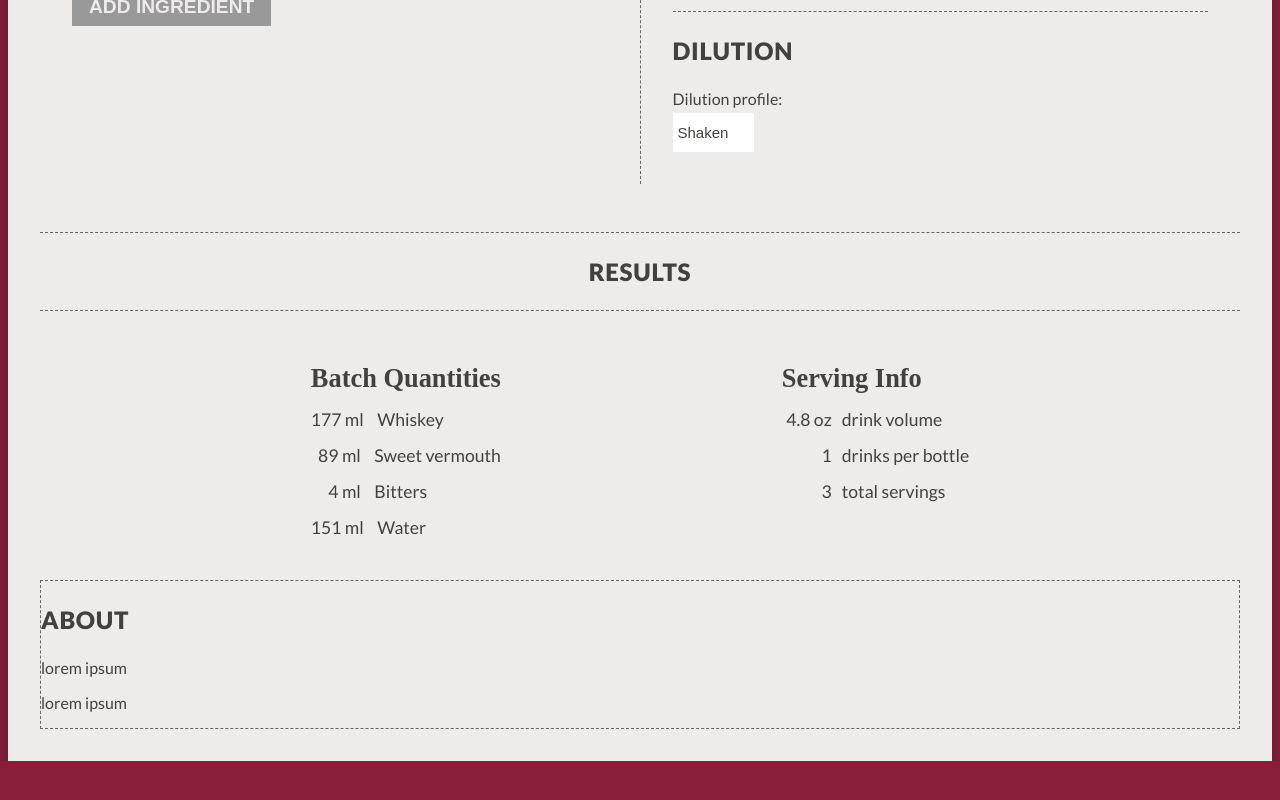
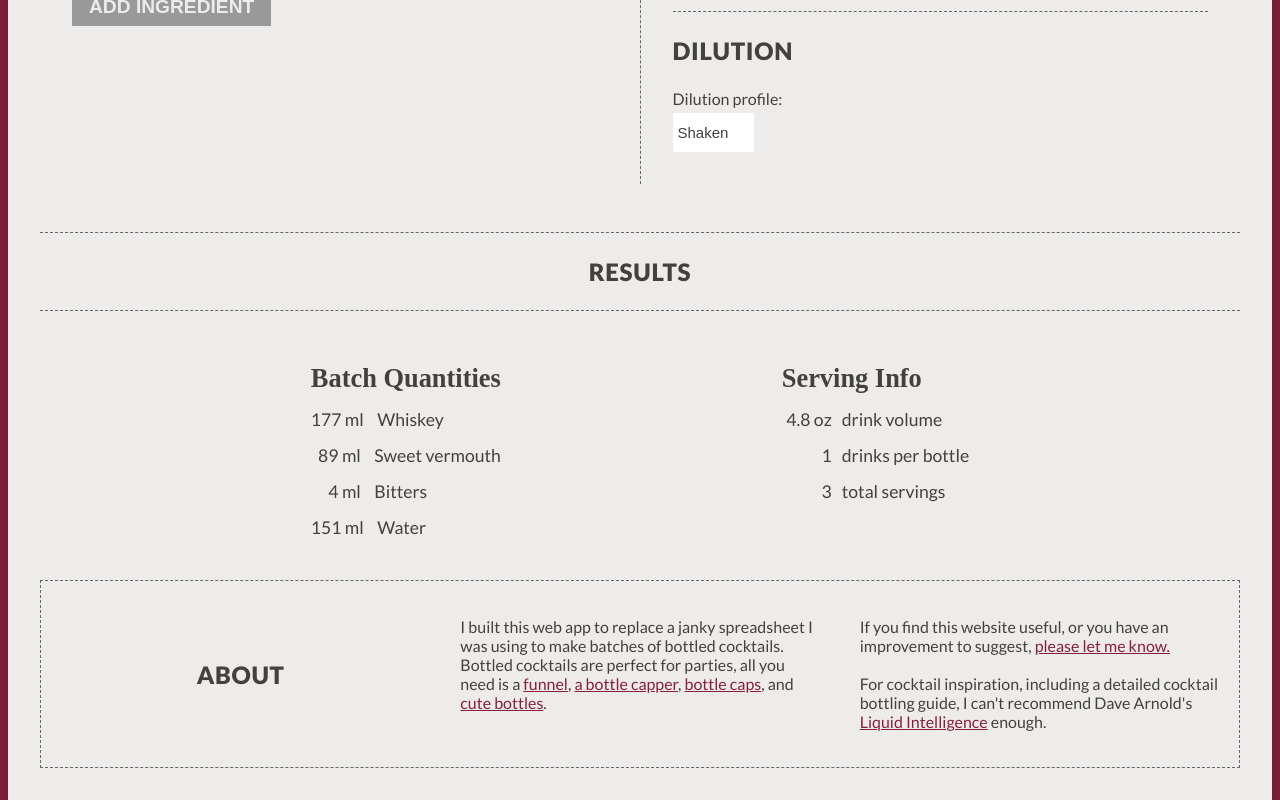
Before and after one commit to briancantrell/bottled-cocktail-math, a React app: page / in a window 1280 px wide. Shown: the part 486-1286 px from the top of the page. Before the commit the page ends 1247 px from the top, so only its background shows below. Built offline with nearby package versions, Linux system fonts and the light colour scheme; a web font is replaced by a local one.

Commit message:
add about copy

```diff
--- a/src/App.css
+++ b/src/App.css
@@ -7,7 +7,9 @@ body {
 input {
   font-family: 'Lato', sans-serif;
 }
-
+a {
+  color: #891e3a;
+}
 
 .App{
   max-width: 1200px;
@@ -145,6 +147,15 @@ button, select {
 
 section.about{
   border: 1px dashed #666;
+  display: flex;
+}
+section.about h3, section.about p {
+  flex: 1 1 200px;
+  padding: 20px;
+}
+section.about h3 {
+  text-align: center;
+  align-self: center;
 }
 
 .totals {
--- a/src/App.js
+++ b/src/App.js
@@ -37,9 +37,14 @@ class App extends Component {
         </div>
 
         <section className="about">
-          <h3 className="about">About</h3>
-          <p>lorem ipsum</p>
-          <p>lorem ipsum</p>
+          <h3>About</h3>
+          <p>
+            I built this web app to replace a janky spreadsheet I was using to make batches of bottled cocktails. Bottled cocktails are perfect for parties, all you need is a <a target="_blank" href="https://www.amazon.com/gp/product/B000HJBFC6/ref=as_li_tl?ie=UTF8&camp=1789&creative=9325&creativeASIN=B000HJBFC6&linkCode=as2&tag=inditwee-20&linkId=5748fbb27b5fe88f8dd81694791c357d">funnel</a>, <a target="_blank" href="https://www.amazon.com/gp/product/B001D6KGTK/ref=as_li_tl?ie=UTF8&camp=1789&creative=9325&creativeASIN=B001D6KGTK&linkCode=as2&tag=inditwee-20&linkId=dde78732446345358da4b497062c3424">a bottle capper</a>, <a target="_blank" href="https://www.amazon.com/gp/product/B00ZSEH8RG/ref=as_li_tl?ie=UTF8&camp=1789&creative=9325&creativeASIN=B00ZSEH8RG&linkCode=as2&tag=inditwee-20&linkId=284af27f916a0c93ca28771af2d9bda6">bottle caps</a>, and <a target="_blank" href="https://www.amazon.com/gp/product/B07FJ616KL/ref=as_li_tl?ie=UTF8&camp=1789&creative=9325&creativeASIN=B07FJ616KL&linkCode=as2&tag=inditwee-20&linkId=cba3fb5c5e325e2d35dd7edaf0ee140f">cute bottles</a>.
+          </p>
+          <p>
+            If you find this website useful, or you have an improvement to suggest, <a href="https://twitter.com/briancantrell" target="_blank">please let me know.</a><br /><br />
+                For cocktail inspiration, including a detailed cocktail bottling guide, I can't recommend Dave Arnold's <a target="_blank" href="https://www.amazon.com/gp/product/0393089037/ref=as_li_tl?ie=UTF8&camp=1789&creative=9325&creativeASIN=0393089037&linkCode=as2&tag=inditwee-20&linkId=ac52a1814092d9d95deab522b0675bc9">Liquid Intelligence</a> enough.
+        </p>
         </section>
       </div>
     );
```
